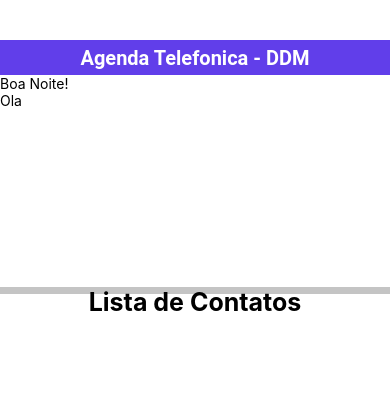
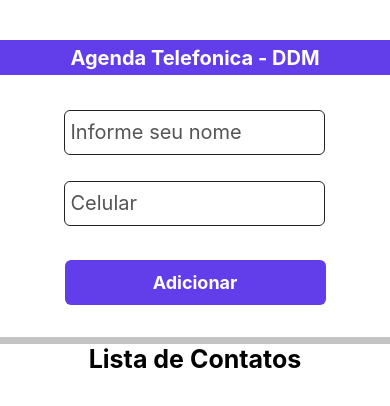
Before and after one commit to leocassiosilva/agenda-react-native, a React Native app: screen / in a window 390 px wide. Shown: the top 406 px of the page. Built offline with nearby package versions, Linux system fonts and the light colour scheme.

Commit message:
listando contato

```diff
--- a/App.js
+++ b/App.js
@@ -1,7 +1,8 @@
 import { StatusBar } from 'expo-status-bar';
 import React, { useState } from 'react';
-import { StyleSheet, Text, View, TouchableOpacity } from 'react-native';
-import { MyInput } from './src/componentes/MyInnput';
+import { StyleSheet, Text, View, TouchableOpacity , FlatList, ScrollView} from 'react-native';
+import { MyInput } from './src/componentes/MyInput';
+import { ItemContato } from  './src/componentes/ItemContato';
 
 
 export default function App() {
@@ -10,8 +11,22 @@ export default function App() {
     const[phone, setPhone] = useState('');
     const[contatos, setContatos] = useState([]);
 
+
     function salvarContato(){
+        const data = {
+          id: String (new Date().getTime()),
+          name: user,
+          phone:phone
+        }
         console.log("Seja Bem Vindo!");
+        console.log(data)
+        setContatos(oldValue => [...oldValue,data]); //Pega o valor antigo e o novo valor e vali colocando no vetor
+        setUser(""); // limpar os campos
+        setPhone(""); // limpar os campos
+    }
+
+    function deletarContato(id){
+      setContatos(contatos.filter(item => item.id != id))
     }
 
     return (
@@ -21,15 +36,26 @@ export default function App() {
         </View>
 
         <View style={styles.conteudo}>
-        <Text>Boa Noite!</Text>
-        <TouchableOpacity onPress={salvarContato}>
-          <Text>Ola</Text>
+          <View style={styles.formContainer}>
+            <MyInput textInput="Informe seu nome" value={user} onChangeText={setUser} />
+            <MyInput textInput="Celular" value={phone} onChangeText={setPhone} keyboardType="numeric"/>
+          </View>
+          <TouchableOpacity style={styles.button} onPress={salvarContato} >
+            <Text style={styles.textoButton}>Adicionar</Text>
           </TouchableOpacity>
         </View>
 
-      <View style={styles.contato}>
-        <Text style={styles.textoContato}>Lista de Contatos</Text>
-      </View>
+        <View  style={styles.lista}></View>
+
+        <ScrollView style={styles.contato}>
+          <Text style={styles.textoTituloContato}>Lista de Contatos</Text>
+
+          <FlatList data={contatos}
+            renderItem={ ({item}) =>  (
+              <ItemContato nome={ item.name } phone={item.phone}/>
+          ) }
+          />
+        </ScrollView>
       </View>
     );
   }
@@ -51,22 +77,48 @@ const styles = StyleSheet.create({
     textoHeader:{
       fontSize:20,
       color:'#FFFFFF',
-    fontFamily:'Roboto',
       fontWeight:'bold'
     },
     conteudo:{
       width: '100%',
-    height:212
+      height:252,
+      justifyContent:'space-evenly',
+      alignItems:'center'
+    },
+    formContainer:{
+      width:'86%',
+      alignItems:'center',
+      justifyContent:'center'
+    },
+
+    button:{
+      width:261,
+      height:45,
+      backgroundColor:'#613EEA',
+      borderRadius:6,
+      alignItems:'center',
+      justifyContent:'center'
+    },
+
+    textoButton:{
+      color:'#FFFFFF',
+      fontWeight:'bold',
+      fontSize:18
+    },
+
+
+    lista:{
+      width:'100%',
+      height:7,
+      backgroundColor:'#C4C4C4',
+      marginTop:10
     },
     contato:{
-    width:'100%',
-    height:7,
-    backgroundColor:'#C4C4C4'
+      width: "90%",
     },
-  textoContato:{
+    textoTituloContato:{
       fontSize:25,
       textAlign:'center',
       fontWeight:'bold',
-
     }
   });
--- /dev/null
+++ b/src/componentes/ItemContato.js
@@ -0,0 +1,35 @@
+import React from 'react';
+import { StyleSheet, Text, View } from 'react-native';
+
+export function ItemContato(props){
+
+    return(
+        <View style={styles.container}>
+            <Text style={styles.textContact}>Nome: {props.nome}</Text>
+            <Text>Telefone: {props.phone}</Text>
+        </View>
+    )
+}
+
+const styles = StyleSheet.create({
+
+    container:{
+        flex:1,
+        height: 65,
+        padding: 10,
+        flexDirection: 'row',
+        justifyContent: 'space-between',
+        alignItems: 'center',
+        backgroundColor: '#F4F4F4',
+        borderWidth: 1,
+        borderColor: '#B6B4B4',
+        borderRadius: 10,
+        margin: 10,
+
+      },
+      textContact:{
+          fontSize: 18,
+          fontWeight: 'bold'
+      }
+
+  });
--- a/src/componentes/MyInnput.js
+++ /dev/null
@@ -1,14 +0,0 @@
-import React from 'react';
-import { StyleSheet, Text, View, TextInput } from 'react-native';
-
-export function MyInput(props){
-    return(
-        <View style={style.viewInput}>
-            <TextInput placeholder={props.textInput}
-            placeholderTextColor="#555"
-            onChangeText={props.onChangeText}
-            {...props}
-            style={StyleSheet.input}/>
-        </View>
-    )
-}
--- /dev/null
+++ b/src/componentes/MyInput.js
@@ -0,0 +1,30 @@
+import React from 'react';
+import { StyleSheet, Text, View, TextInput } from 'react-native';
+
+export function MyInput(props){
+
+    return(
+        <View>
+            <TextInput
+                style={styles.input}
+                placeholder={props.textInput}
+                placeholderTextColor="#555"
+                {...props}
+                />
+        </View>
+    )
+}
+
+const styles = StyleSheet.create({
+      input:{
+      height:45,
+      width: 261,
+      borderWidth:1,
+      borderColor:'#222',
+      margin:13,
+      fontSize:20,
+      padding:5,
+      borderRadius:6
+    },
+
+  });
```
Also changed, not shown: index.js (added, +9 -0 lines). Lines whose indentation alone changed are shown as unchanged.
